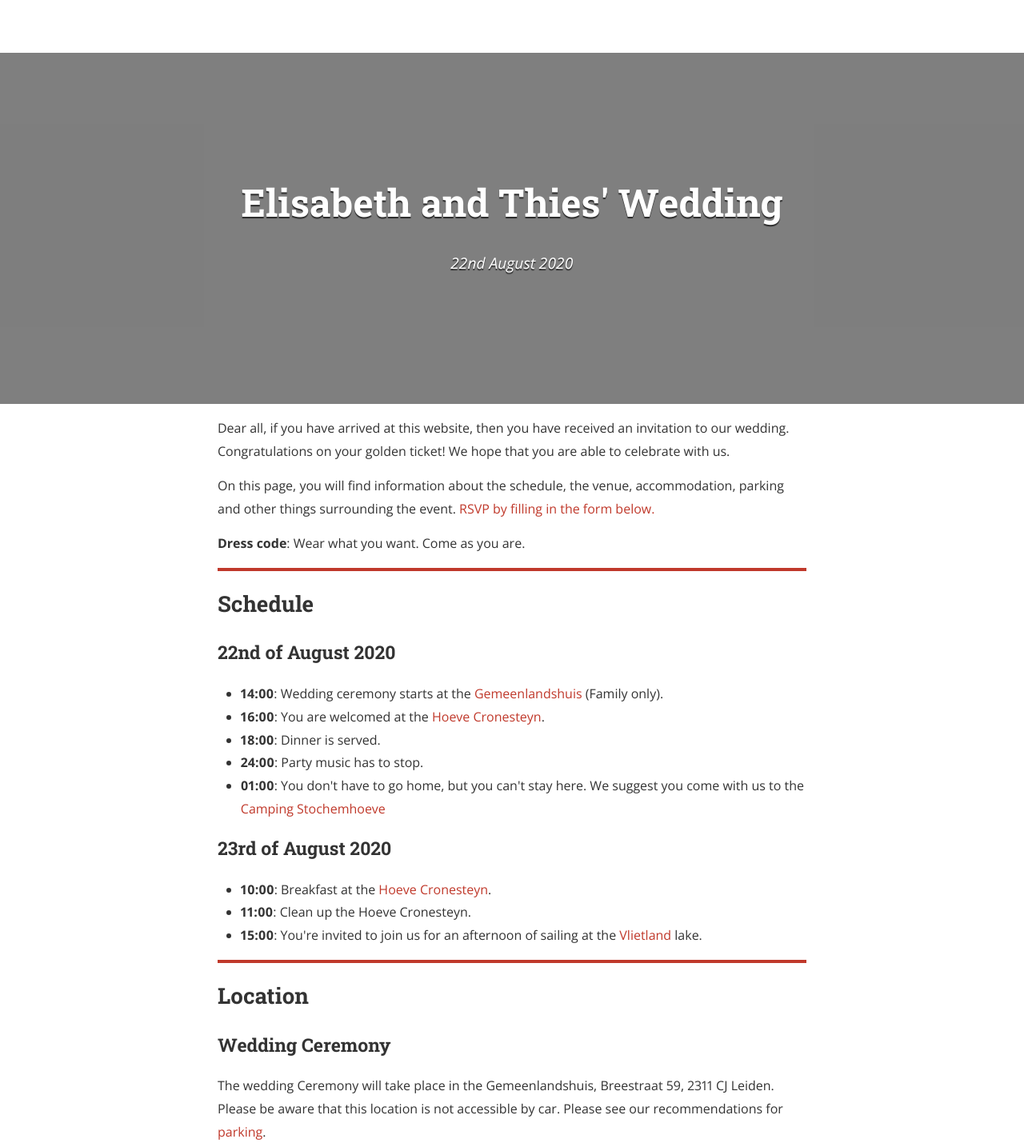
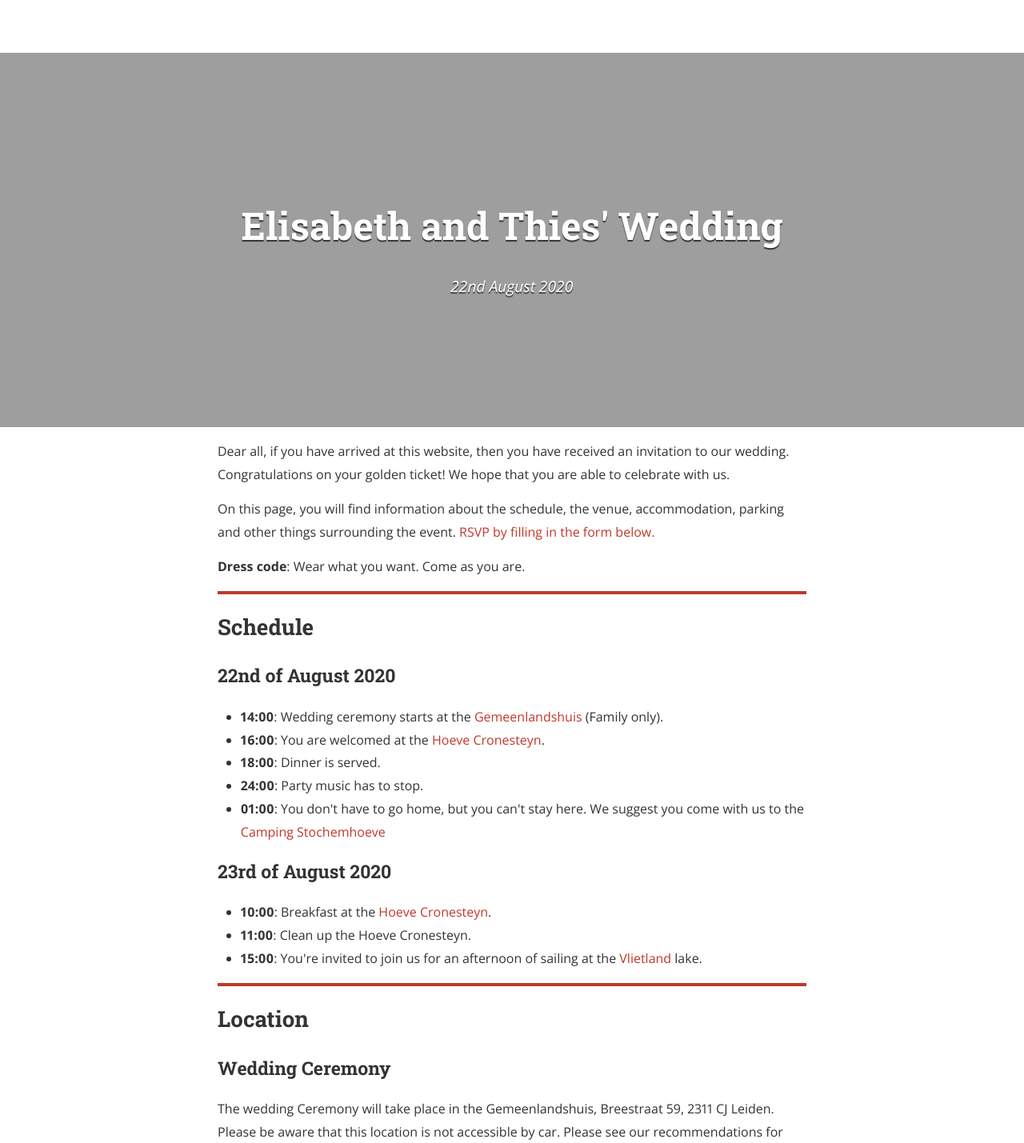
Before and after one commit to thiesgehrmann/heijmans-gehrmann, a Jekyll site: the page built from index.html, in a window 1280 px wide. Shown: the part 100-1529 px from the top of the page at 80% size. Built offline with Jekyll 4.4.1, drawn with Linux system fonts in a browser that asks for light colours; nearby versions of some CDN libraries; grey boxes are pictures that could not be loaded.

Commit message:
trying to fix alignment

```diff
--- a/_sass/_layout.scss
+++ b/_sass/_layout.scss
@@ -100,7 +100,7 @@ pre code.hljs {
 	.scrim {
 		padding: 3em 1em;
 		&.has-cover {
-			background-color: rgba(0,0,0,0.2);
+			background-color: rgba(0,0,0,0);
 			padding: 6em 1em !important;
 			@include media($tablet) {
 				padding: 9em 1em !important;
--- a/index.html
+++ b/index.html
@@ -14,6 +14,7 @@ document.getElementById("mycoverimage").style.backgroundImage = `url(${cover_ima
 
   <div class="scrim has-cover">
     <header class="site-header">
+      <br/>
       <h1 class="title">{{ site.EN_title }}</h1>
       {% if site.EN_subtitle %}<p class="subtitle">{{ site.EN_subtitle }}</p>{% endif %}
     </header>
```
